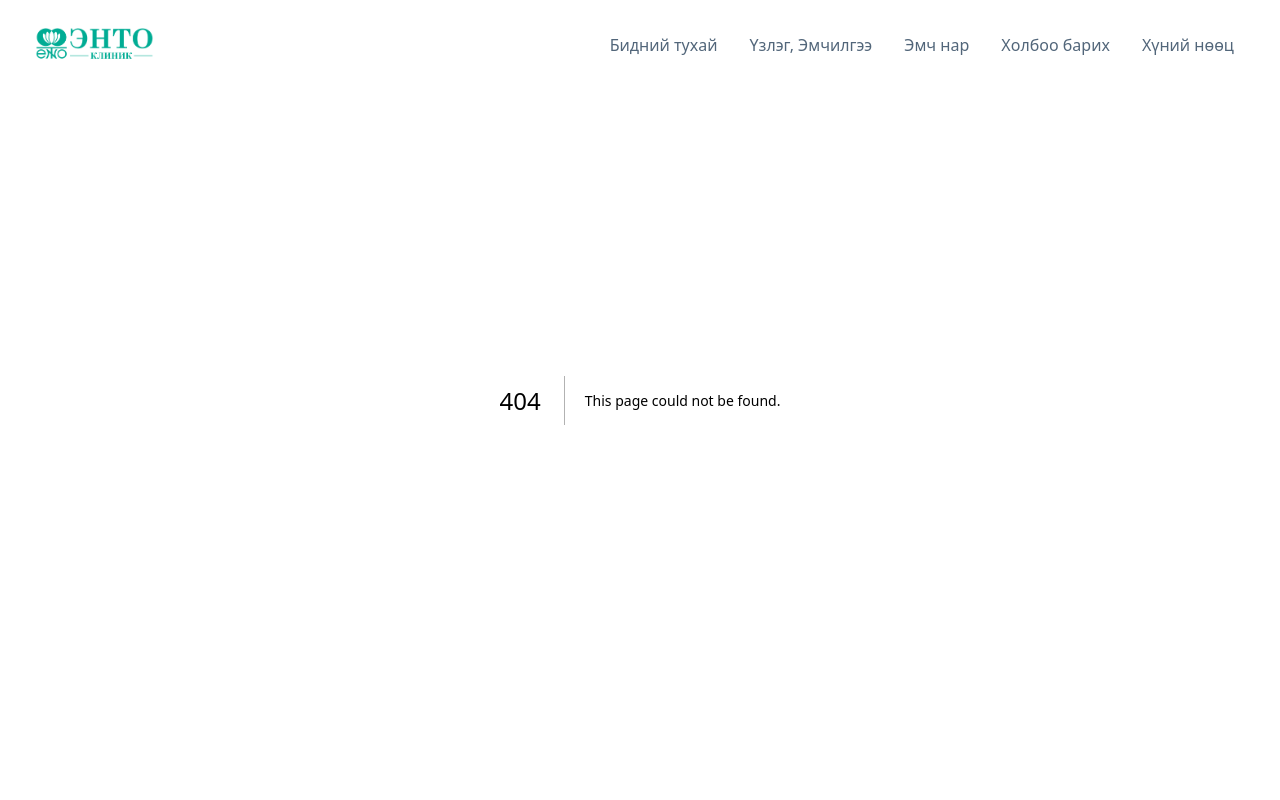
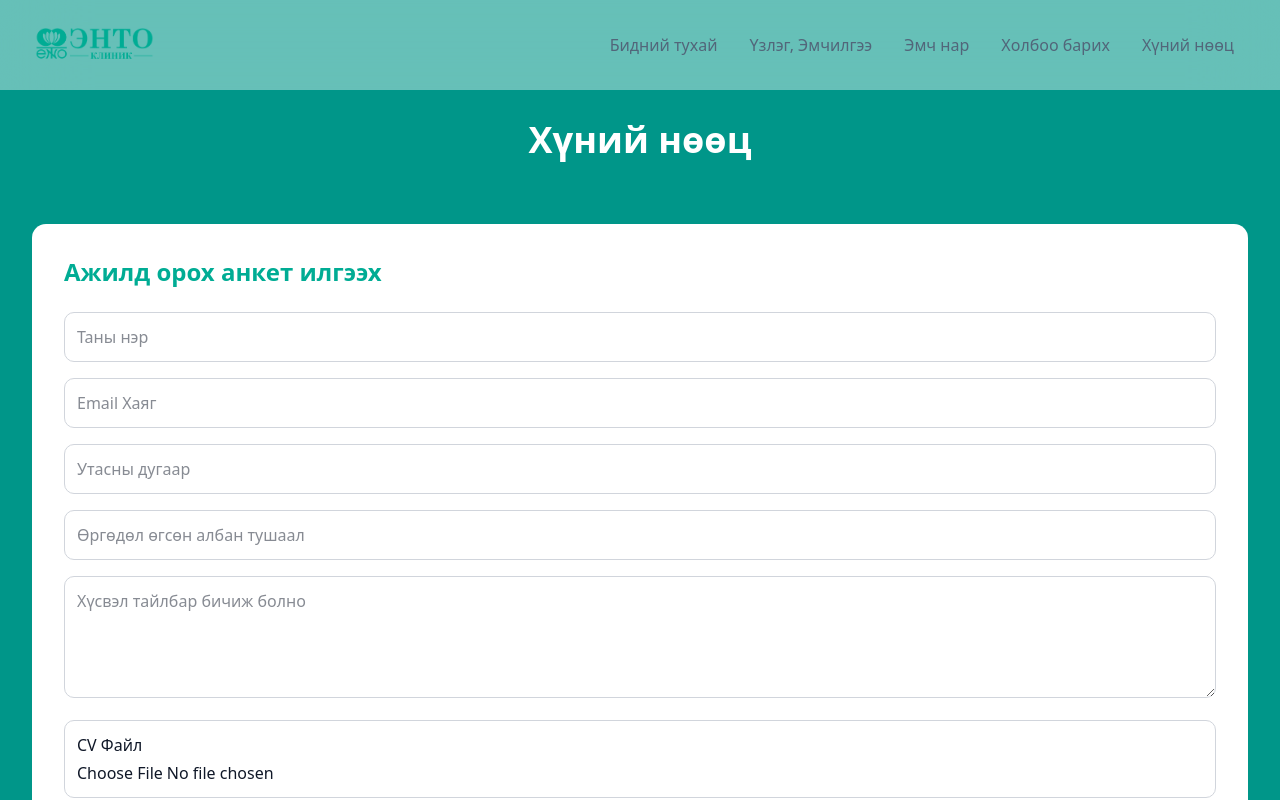
Before and after one commit to degi11/EntoClinic, a Next.js app in the folder my-app/: page /human-resource in a window 1280 px wide. Before the commit this address had no page. Shown: the top 800 px of the page. Built offline with nearby package versions, Linux system fonts and the light colour scheme.

Commit message:
human resource

```diff
--- /dev/null
+++ b/my-app/src/app/api/human-resource/route.ts
@@ -0,0 +1,64 @@
+import { NextRequest, NextResponse } from "next/server";
+import nodemailer from "nodemailer";
+
+export async function POST(req: NextRequest) {
+  try {
+    const formData = await req.formData();
+
+    const name = formData.get("name") as string;
+    const email = formData.get("email") as string;
+    const phone = formData.get("phone") as string;
+    const position = formData.get("position") as string;
+    const message = formData.get("message") as string;
+    const cvFile = formData.get("cv") as File;
+
+    if (!cvFile) {
+      return NextResponse.json({
+        success: false,
+        error: "CV файл алга байна!",
+      });
+    }
+
+    const bytes = await cvFile.arrayBuffer();
+    const buffer = Buffer.from(bytes);
+
+    const transporter = nodemailer.createTransport({
+      service: "gmail",
+      auth: {
+        user: process.env.A_TRANSMITTER_MAIL,
+        pass: process.env.A_TRANSMITTER_MAIL_PASS,
+      },
+    });
+
+    const mailOptions = {
+      from: process.env.A_TRANSMITTER_MAIL,
+      to: process.env.B_MAIL,
+      subject: `Ажлын анкет ирлээ: ${name}`,
+      text: `
+                Нэр: ${name}
+                И-мэйл: ${email}
+                Утас: ${phone}
+                Өргөдөл өгсөн албан тушаал: ${position}
+
+                Нэмэлт мэдээлэл:
+                ${message}
+      `,
+      attachments: [
+        {
+          filename: cvFile.name,
+          content: buffer,
+        },
+      ],
+    };
+
+    await transporter.sendMail(mailOptions);
+
+    return NextResponse.json({ success: true });
+  } catch (err) {
+    console.error("CV илгээхэд алдаа:", err);
+    return NextResponse.json({
+      success: false,
+      error: "Илгээхэд алдаа гарлаа!",
+    });
+  }
+}
--- /dev/null
+++ b/my-app/src/app/human-resource/page.tsx
@@ -0,0 +1,5 @@
+import HumanResource from "@/components/human-resource";
+
+export default function LandingPage() {
+    return <HumanResource/>
+}
--- a/my-app/src/app/layout.tsx
+++ b/my-app/src/app/layout.tsx
@@ -31,6 +31,7 @@ export default function RootLayout({
       >
         <Navbar />
         {children}
+
         <Footer />
       </body>
     </html>
--- a/my-app/src/components/human-resource.tsx
+++ b/my-app/src/components/human-resource.tsx
@@ -1,52 +1,47 @@
 "use client";
 import { useState } from "react";
-import {  TITLE_CENTER_INFO } from "@/asscents/constans";
+import { TITLE_CENTER_INFO } from "@/asscents/constans";
 import TitleCenter from "@/components/title-center";
 
+export default function HumanResource() {
+  const [loading, setLoading] = useState(false);
+  const [cvFile, setCvFile] = useState<File | null>(null);
+  const [success, setSuccess] = useState(false);
+  const [error, setError] = useState("");
 
-export default function HumanResource() {
-  const [lastName, setLastName] = useState("");
-  const [name, setName] = useState("");
-  const [phonenumber, setPhonenumber] = useState("");
-  const [description, setDescription] = useState("");
-  const [time, setTime] = useState("");
-  const [date, setDate] = useState<Date | undefined>(undefined);
-  const [open, setOpen] = useState(false);
-  const [loading, setLoading] = useState(false);
-  const [error, setError] = useState<string | null>(null);
-
-  const handleSubmit = async (e: React.FormEvent) => {
+  const handleSubmit = async (e: any) => {
     e.preventDefault();
     setLoading(true);
+    setSuccess(false);
+    setError("");
+
+    if (!cvFile) {
+      setError("CV файл оруулна уу!");
+      setLoading(false);
+      return;
+    }
+
+    const formData = new FormData(e.target);
+    formData.append("cv", cvFile);
 
     try {
-      const formattedDate = date ? date.toISOString().slice(0, 10) : "";
-
-      const res = await fetch("/api/send-email", {
+      const res = await fetch("/api/human-resource", {
         method: "POST",
-        headers: { "Content-Type": "application/json" },
-        body: JSON.stringify({
-          lastName,
-          name,
-          phonenumber,
-          description,
-          formattedDate,
-          time,
-        }),
+        body: formData,
       });
 
       const data = await res.json();
+
       if (data.success) {
-        window.location.reload();
+        setSuccess(true);
       } else {
-        setError(data.error || "Server error");
+        setError(data.error || "Алдаа гарлаа!");
       }
-    } catch (err: unknown) {
-      console.error(err);
-      setError("Сервертэй холбогдох үед алдаа гарлаа!");
+    } catch (err) {
+      setError("Сервертэй холбогдож чадсангүй!");
+    } finally {
+      setLoading(false);
     }
-
-    setLoading(false);
   };
 
   const fourthItem = TITLE_CENTER_INFO[4];
@@ -61,7 +56,7 @@ export default function HumanResource() {
         {TITLE_CENTER_INFO && (
           <TitleCenter
             title={fourthItem.title}
-            text={fourthItem.text}
+            text=''
             classnameText="text-teal-100"
           />
         )}
@@ -69,27 +64,16 @@ export default function HumanResource() {
         <div className="flex items-center justify-center w-full gap-8">
           <div className="bg-white rounded-xl p-8 text-gray-900">
             <h3 className="text-2xl font-semibold mb-6 text-[#00AC94]">
-              Цагаа Захиалаарай
+              Ажилд орох анкет илгээх
             </h3>
             <div className="space-y-4">
-              <div className="grid md:grid-cols-2 gap-4">
-                <input
-                  type="text"
-                  placeholder="Овог"
-                  value={lastName}
-                  onChange={(e) => setLastName(e.target.value)}
-                  required
-                  className="w-full p-3 border border-gray-300 rounded-lg focus:ring-2 focus:ring-teal-600 focus:border-transparent"
-                />
-                <input
-                  type="text"
-                  placeholder="Нэр"
-                  value={name}
-                  onChange={(e) => setName(e.target.value)}
-                  required
-                  className="w-full p-3 border border-gray-300 rounded-lg focus:ring-2 focus:ring-teal-600 focus:border-transparent"
-                />
-              </div>
+              <input
+                type="text"
+                placeholder="Таны нэр"
+                required
+                className="w-full p-3 border border-gray-300 rounded-lg focus:ring-2 focus:ring-teal-600 focus:border-transparent"
+              />
+
               <input
                 type="email"
                 placeholder="Email Хаяг"
@@ -98,24 +82,35 @@ export default function HumanResource() {
               <input
                 type="tel"
                 placeholder="Утасны дугаар"
-                value={phonenumber}
-                onChange={(e) => setPhonenumber(e.target.value)}
+                required
+                className="w-full p-3 border border-gray-300 rounded-lg focus:ring-2 focus:ring-teal-600 focus:border-transparent"
+              />
+              <input
+                type="text"
+                placeholder="Өргөдөл өгсөн албан тушаал"
                 required
                 className="w-full p-3 border border-gray-300 rounded-lg focus:ring-2 focus:ring-teal-600 focus:border-transparent"
               />
               <textarea
-                value={description}
-                onChange={(e) => setDescription(e.target.value)}
-                required
                 rows={4}
-                placeholder="Шинжилгээ өгөх Он, Сар, Өдөрөө тодорхой бичнэ үү"
+                placeholder="Хүсвэл тайлбар бичиж болно"
                 className="w-full p-3 border border-gray-300 rounded-lg focus:ring-2 focus:ring-teal-600 focus:border-transparent"
               ></textarea>
+              <div className="w-full p-3 border border-gray-300 rounded-lg focus:ring-2 focus:ring-teal-600 focus:border-transparent">
+                <label className="block font-medium mb-1">CV Файл</label>
+
+                <input
+                  type="file"
+                  accept=".pdf,.doc,.docx"
+                  onChange={(e) => setCvFile(e.target.files?.[0] || null)}
+                  className="block w-full"
+                />
+              </div>
               <button
                 disabled={loading}
                 className="w-full bg-teal-600 text-white py-3 rounded-lg hover:bg-teal-700 transition-colors"
               >
-                {loading ? "Илгээж байна..." : "Цаг Захиалах"}
+                {loading ? "Илгээж байна..." : "Өрөгдөл илгээх"}
               </button>
               {error && (
                 <div className="mt-4 p-2 bg-red-200 text-red-800 border border-red-400 rounded">
--- a/my-app/src/components/navbar.tsx
+++ b/my-app/src/components/navbar.tsx
@@ -29,7 +29,7 @@ export default function Navbar() {
                 <Link href={el.href}>
                   <p
                     className={`isolate inline-block items-center justify-center px-3 py-2 font-caption-1-semi-bold text-dark-tertiary
-text-[#52667A] text-[length:var(--caption-1-semi-bold-font-size)] tracking-[var(--caption-1-semi-bold-letter-spacing)] leading-[var(--caption-1-semi-bold-line-height)] whitespace-nowrap [font-style:var(--caption-1-semi-bold-font-style)] hover:text-[#00AC94] hover:[text-shadow:0_0_24px_#00AC94]`}
+text-[#52667A] text-(length:--caption-1-semi-bold-font-size) tracking-(--caption-1-semi-bold-letter-spacing) leading-(--caption-1-semi-bold-line-height) whitespace-nowrap [font-style:var(--caption-1-semi-bold-font-style)] hover:text-[#00AC94] hover:[text-shadow:0_0_24px_#00AC94]`}
                   >
                     {el.title}
                   </p>
```
